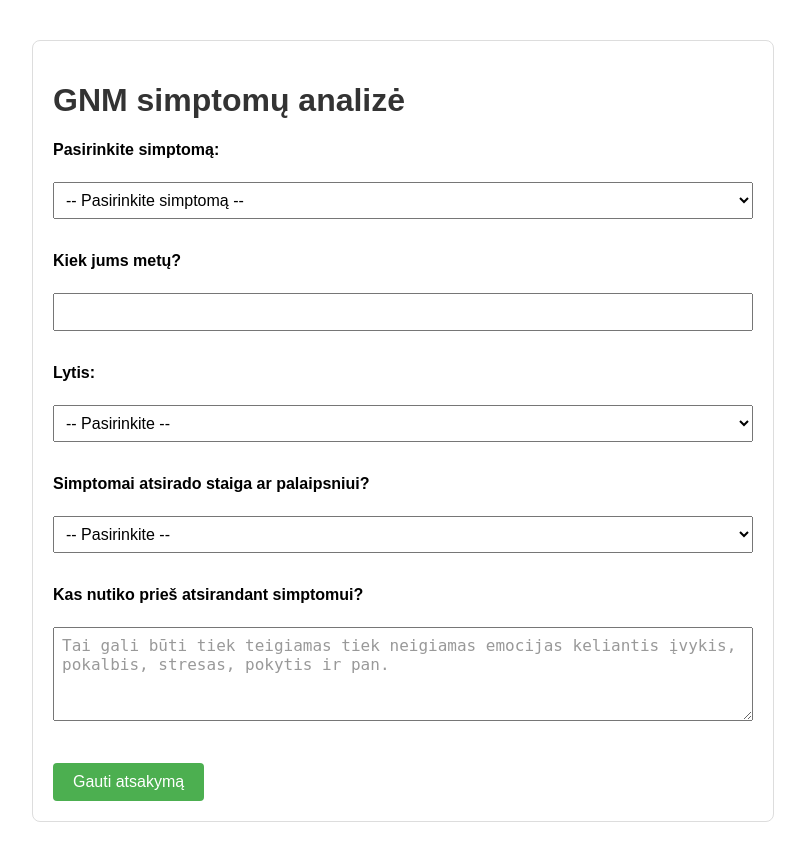
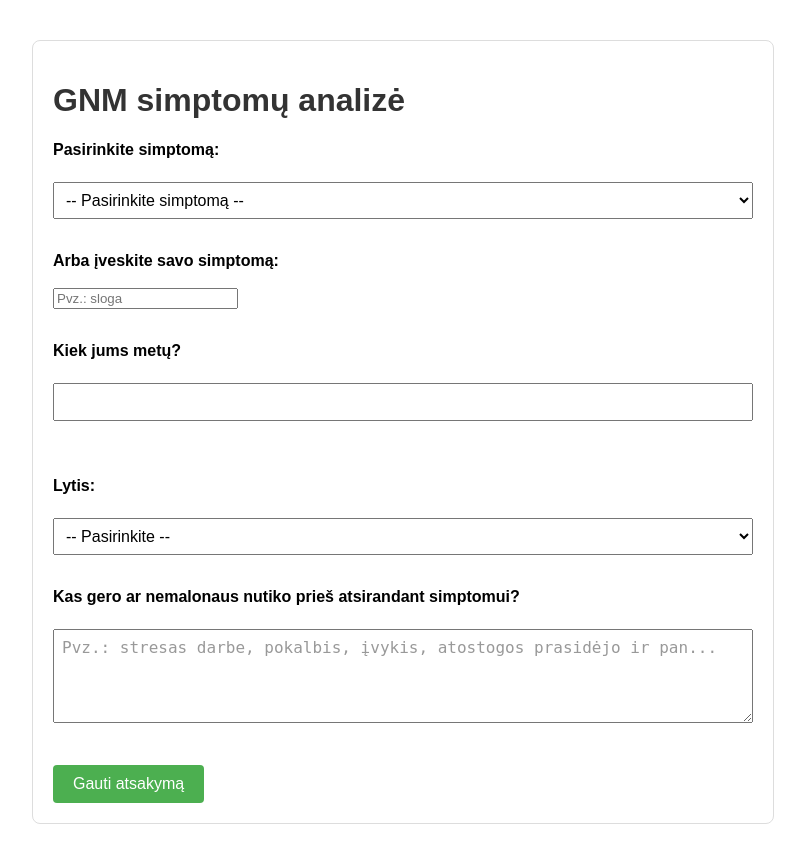
Before and after one commit to lukriste/baigiamasis-clean, a Flask app: page / in a window 1280 px wide. Shown: the whole page, without its empty margins (237-1042 px from the left). Before the commit the page ends 822 px from the top, so only its background shows below. Run offline with Flask 3, Linux system fonts and the light colour scheme.

Commit message:
pridėta routes kad zmogus galetu ivesti pats simptoma

```diff
--- a/routes.py
+++ b/routes.py
@@ -1,20 +1,30 @@
 from flask import render_template, request, redirect, session
 from extensions import db
 from models import Simptomas
-from scripts.model_helpers import gauti_modelio_atsakyma, irasyti_uzklausa, gauti_teisinga_atsakyma_pagal_simptoma,gauti_pavyzdine_situacija_ir_vertinimas,ivertinti_atsakyma, suformuoti_situacija, irasyti_ivertinima_i_csv, ivertinti_atsakyma_automatiniskai
+from scripts.model_helpers import gauti_modelio_atsakyma, irasyti_uzklausa, gauti_teisinga_atsakyma_pagal_simptoma,gauti_pavyzdine_situacija_ir_vertinimas,ivertinti_atsakyma, suformuoti_situacija, irasyti_ivertinima_i_csv, ivertinti_atsakyma_automatiniskai, rasti_artimiausia_simptoma
 
 def setup_routes(app):
     @app.route("/", methods=["GET", "POST"])
     def index():
         visi_simptomai = db.session.query(Simptomas.simptomas).filter_by(saltinis="excel").distinct().all()
         simptomu_sarasas = sorted(set(s[0].strip().lower() for s in visi_simptomai if s[0]))
+
+        klaidos = []
+        ivestis = ""
+        simptomas_is_saraso = ""
+        kitas_simptomas = ""
+        amzius = ""
+        lytis = ""
+
         if request.method == "POST":
-            simptomas = request.form.get("simptomas", "").strip()
+            simptomas_is_saraso = request.form.get("simptomas", "").strip()
+            kitas_simptomas = request.form.get("kitas_simptomas", "").strip()
             amzius = request.form.get("amzius", "").strip()
             lytis = request.form.get("lytis", "").strip().lower()
 
             klaidos = []
-
+            simptomas = kitas_simptomas if kitas_simptomas else simptomas_is_saraso
+            simptomas = rasti_artimiausia_simptoma(simptomas)
             if not simptomas:
                 klaidos.append("Prašome pasirinkti simptomą.")
 
@@ -64,7 +74,15 @@ def setup_routes(app):
 
             return redirect("/aciu")
 
-        return render_template("index.html", simptomai=simptomu_sarasas)
+        return render_template("index.html",
+                            simptomai=simptomu_sarasas,
+                            klaidos=klaidos,
+                            ivestis_pradinis=ivestis,
+                            pasirinktas_simptomas=simptomas_is_saraso,
+                            pasirinktas_kitas=kitas_simptomas,
+                            amzius=amzius,
+                            lytis=lytis
+                            )
 
     @app.route("/aciu")
     def aciu():
--- a/templates/index.html
+++ b/templates/index.html
@@ -17,7 +17,7 @@ function tikrintiAmziu(el) {
             el.setCustomValidity("Neteisingai įvestas amžius!");
         } else {
             klaida.textContent = "";
-        el.setCustomValidity("");  // pašalina klaidą
+            el.setCustomValidity("");
         }
     }
     </script>
@@ -25,35 +25,45 @@ function tikrintiAmziu(el) {
 <body>
     <h1>GNM simptomų analizė</h1>
 
+    {% if klaidos %}
+        <ul class="klaidos">
+        {% for klaida in klaidos %}
+            <li style="color: red;">{{ klaida }}</li>
+        {% endfor %}
+        </ul>
+    {% endif %}
+
     <form method="POST">
+        <!-- Simptomas iš sąrašo -->
         <label for="simptomas"><strong>Pasirinkite simptomą:</strong></label><br>
-        <select name="simptomas" required>
+        <select name="simptomas">
             <option value="">-- Pasirinkite simptomą --</option>
             {% for s in simptomai %}
-                <option value="{{ s }}">{{ s }}</option>
+                <option value="{{ s }}" {% if pasirinktas_simptomas == s %}selected{% endif %}>{{ s }}</option>
             {% endfor %}
         </select><br><br>
 
+        <!-- Arba įveskite savo -->
+        <label for="kitas_simptomas"><strong>Arba įveskite savo simptomą:</strong></label><br>
+        <input type="text" name="kitas_simptomas" placeholder="Pvz.: sloga" value="{{ pasirinktas_kitas or '' }}"><br><br>
+
+        <!-- Amžius -->
         <label><strong>Kiek jums metų?</strong></label><br>
-        <input type="number" name="amzius" required min="1" max="100" oninput="tikrintiAmziu(this)"><br><br>
-        <span id="amzius-klaida" class="klaida"></span>
+        <input type="number" name="amzius" required min="1" max="110"
+               value="{{ amzius or '' }}" oninput="tikrintiAmziu(this)">
+        <span id="amzius-klaida" class="klaida"></span><br><br>
 
+        <!-- Lytis -->
         <label><strong>Lytis:</strong></label><br>
         <select name="lytis">
             <option value="">-- Pasirinkite --</option>
-            <option value="vyras">Vyras</option>
-            <option value="moteris">Moteris</option>
+            <option value="vyras" {% if lytis == "vyras" %}selected{% endif %}>Vyras</option>
+            <option value="moteris" {% if lytis == "moteris" %}selected{% endif %}>Moteris</option>
         </select><br><br>
 
-        <label><strong>Simptomai atsirado staiga ar palaipsniui?</strong></label><br>
-        <select name="simptomo atsiradimas">
-            <option value="">-- Pasirinkite --</option>
-            <option value="staiga">Staiga</option>
-            <option value="palaipsniui">Palaipsniui</option>
-        </select><br><br>
-
-        <label for="ivestis"><strong>Kas nutiko prieš atsirandant simptomui?</strong></label><br>
-        <textarea name="ivestis" rows="4" cols="50" placeholder="Tai gali būti tiek teigiamas tiek neigiamas emocijas keliantis įvykis, pokalbis, stresas, pokytis ir pan. "></textarea><br><br>
+        <!-- Įvykis prieš simptomą -->
+        <label for="ivestis"><strong>Kas gero ar nemalonaus nutiko prieš atsirandant simptomui?</strong></label><br>
+        <textarea name="ivestis" rows="4" cols="50" placeholder="Pvz.: stresas darbe, pokalbis, įvykis, atostogos prasidėjo ir pan...">{{ ivestis_pradinis or '' }}</textarea><br><br>
 
         <button type="submit">Gauti atsakymą</button>
     </form>
```
Also changed, not shown: scripts/model_helpers.py (+18 -0 lines), 1 other file. Lines whose indentation alone changed are shown as unchanged.
